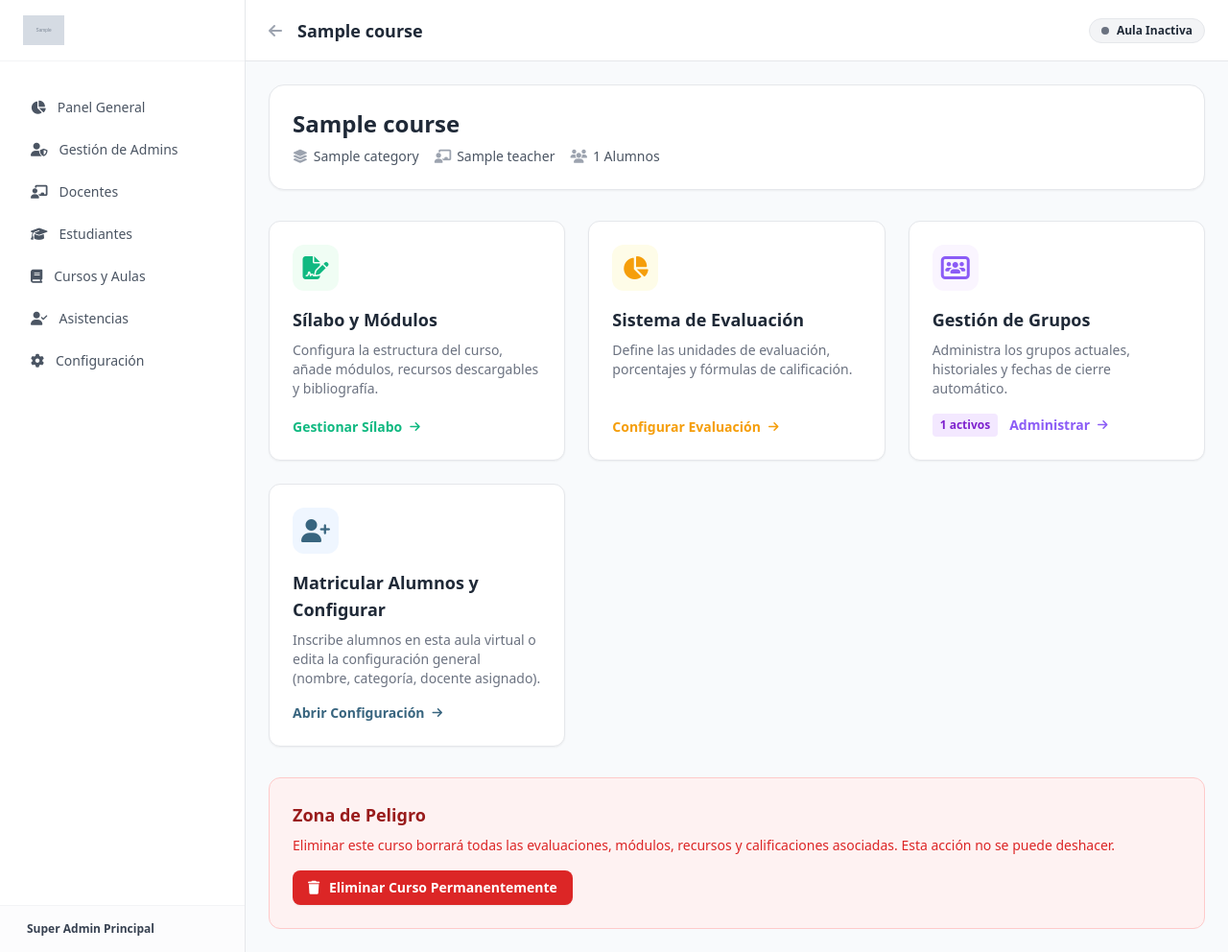
After one commit to grissellican/HSEProject, a Django app: template templates/dashboards/admin/admin_course_detail.html in a window 1280 px wide. The commit adds this page. Shown: the whole page at 96% size. Run offline with Django 5.2, Linux system fonts and the light colour scheme; the template is opened without the code that fills it: most values are stand-ins (such as "Sample title", 1, 10 or a date in 2020); grey boxes marked "Sample" are stand-in pictures; some libraries are stand-ins or nearby versions.

Commit message:
Cohorts v2.7

```diff
--- a/core/urls.py
+++ b/core/urls.py
@@ -37,6 +37,9 @@ urlpatterns = [
     path('admin/cursos/nuevo/', views.course_create, name='course_create'),
     path('admin/cursos/editar/<int:pk>/', views.course_update, name='course_update'),
     path('admin/cursos/eliminar/<int:pk>/', views.course_delete, name='course_delete'),
+
+    # Detalle de Curso para Admin
+    path('admin/curso/<int:course_id>/', views.admin_course_detail, name='admin_course_detail'),
 
     # Sílabo y Evaluación para Admin
     path('admin/curso/<int:course_id>/syllabus/editar/', views.admin_edit_syllabus, name='admin_edit_syllabus'),
--- a/templates/dashboards/admin/admin_attendance_course_detail.html
+++ b/templates/dashboards/admin/admin_attendance_course_detail.html
@@ -35,7 +35,7 @@
                 {% if active_cohorts %}
                 <div class="flex items-center">
                     <form method="GET" class="flex items-center space-x-2">
-                        <label for="cohort_id" class="text-sm font-semibold text-gray-600">Cohorte:</label>
+                        <label for="cohort_id" class="text-sm font-semibold text-gray-600">Grupo:</label>
                         <select name="cohort_id" id="cohort_id" class="rounded-lg border-gray-300 text-sm focus:border-[#38657f] focus:ring-[#38657f] py-1.5 px-3" onchange="this.form.submit()">
                             {% for c in active_cohorts %}
                             <option value="{{ c.id }}" {% if current_cohort and current_cohort.id == c.id %}selected{% endif %}>{{ c.name }}</option>
--- /dev/null
+++ b/templates/dashboards/admin/admin_course_detail.html
@@ -0,0 +1,152 @@
+{% load static %}
+<!DOCTYPE html>
+<html lang="es" class="h-full bg-gray-50">
+<head>
+    <meta charset="UTF-8">
+    <meta name="viewport" content="width=device-width, initial-scale=1.0">
+    <title>Detalle de Curso - Administrador</title>
+    <script src="https://cdn.tailwindcss.com"></script>
+    <link rel="stylesheet" href="https://cdnjs.cloudflare.com/ajax/libs/font-awesome/6.4.0/css/all.min.css">
+    {% if platform_settings and platform_settings.logo %}
+        <link rel="icon" href="{{ platform_settings.logo.url }}">
+    {% else %}
+        <link rel="icon" type="image/jpeg" href="{% static 'images/logo.jpeg' %}">
+    {% endif %}
+</head>
+<body class="h-full flex overflow-hidden font-sans text-gray-900">
+
+    {% include 'dashboards/admin/_admin_sidebar.html' %}
+
+    <!-- CONTENEDOR PRINCIPAL -->
+    <div class="md:pl-64 flex flex-col flex-1 w-0 overflow-hidden">
+
+        <!-- BARRA SUPERIOR -->
+        <div class="relative z-10 flex-shrink-0 flex h-16 bg-white border-b border-gray-200">
+            <div class="flex-1 px-4 md:px-6 flex justify-between items-center">
+                <div class="flex items-center gap-4">
+                    <button onclick="window.toggleMobileSidebar()" class="md:hidden text-gray-500 hover:text-gray-700 focus:outline-none mr-2">
+                        <i class="fa-solid fa-bars text-lg"></i>
+                    </button>
+                    <a href="{% url 'admin_cursos' %}" class="text-gray-400 hover:text-gray-600 transition-colors" title="Volver al catálogo">
+                        <i class="fa-solid fa-arrow-left"></i>
+                    </a>
+                    <h1 class="text-lg font-bold text-gray-800 hidden sm:block truncate">{{ course.title }}</h1>
+                </div>
+
+                <div class="flex items-center space-x-4">
+                    {% if course.is_active %}
+                        <span class="inline-flex items-center px-3 py-1 rounded-full text-xs font-semibold bg-green-100 text-green-800 border border-green-200">
+                            <span class="h-2 w-2 bg-green-500 rounded-full mr-2"></span> Aula Activa
+                        </span>
+                    {% else %}
+                        <span class="inline-flex items-center px-3 py-1 rounded-full text-xs font-semibold bg-gray-100 text-gray-800 border border-gray-200">
+                            <span class="h-2 w-2 bg-gray-500 rounded-full mr-2"></span> Aula Inactiva
+                        </span>
+                    {% endif %}
+                </div>
+            </div>
+        </div>
+
+        <!-- CUERPO -->
+        <main class="flex-1 relative overflow-y-auto focus:outline-none bg-[#f8fafc] p-6">
+            <div class="max-w-6xl mx-auto">
+
+                <!-- Info Básica -->
+                <div class="bg-white rounded-2xl shadow-sm border border-gray-200 p-6 mb-8 flex flex-col md:flex-row md:items-center justify-between gap-4">
+                    <div>
+                        <h2 class="text-2xl font-black text-gray-800">{{ course.title }}</h2>
+                        <div class="mt-2 flex flex-wrap items-center gap-4 text-sm text-gray-600">
+                            <span class="flex items-center"><i class="fa-solid fa-layer-group text-gray-400 mr-1.5"></i> {{ course.category }}</span>
+                            <span class="flex items-center"><i class="fa-solid fa-chalkboard-user text-gray-400 mr-1.5"></i> {{ course.teacher.get_full_name|default:"Sin docente asignado" }}</span>
+                            <span class="flex items-center"><i class="fa-solid fa-users text-gray-400 mr-1.5"></i> {{ course.students.count }} Alumnos</span>
+                        </div>
+                    </div>
+                </div>
+
+                <!-- Tarjetas de Acción -->
+                <div class="grid grid-cols-1 md:grid-cols-2 lg:grid-cols-3 gap-6 mb-8">
+
+                    <!-- Sílabo -->
+                    <a href="{% url 'admin_edit_syllabus' course.id %}" class="bg-white rounded-xl shadow-sm border border-gray-200 p-6 hover:shadow-md hover:border-[#10b981] transition-all group flex flex-col h-full cursor-pointer">
+                        <div class="w-12 h-12 rounded-xl bg-green-50 flex items-center justify-center text-[#10b981] mb-4 group-hover:scale-110 transition-transform">
+                            <i class="fa-solid fa-file-signature text-2xl"></i>
+                        </div>
+                        <h3 class="text-lg font-bold text-gray-800 mb-2">Sílabo y Módulos</h3>
+                        <p class="text-sm text-gray-500 flex-1">Configura la estructura del curso, añade módulos, recursos descargables y bibliografía.</p>
+                        <div class="mt-4 text-[#10b981] text-sm font-semibold flex items-center">
+                            Gestionar Sílabo <i class="fa-solid fa-arrow-right ml-2 text-xs transition-transform group-hover:translate-x-1"></i>
+                        </div>
+                    </a>
+
+                    <!-- Evaluación -->
+                    <a href="{% url 'admin_edit_evaluation' course.id %}" class="bg-white rounded-xl shadow-sm border border-gray-200 p-6 hover:shadow-md hover:border-[#f59e0b] transition-all group flex flex-col h-full cursor-pointer">
+                        <div class="w-12 h-12 rounded-xl bg-yellow-50 flex items-center justify-center text-[#f59e0b] mb-4 group-hover:scale-110 transition-transform">
+                            <i class="fa-solid fa-chart-pie text-2xl"></i>
+                        </div>
+                        <h3 class="text-lg font-bold text-gray-800 mb-2">Sistema de Evaluación</h3>
+                        <p class="text-sm text-gray-500 flex-1">Define las unidades de evaluación, porcentajes y fórmulas de calificación.</p>
+                        <div class="mt-4 text-[#f59e0b] text-sm font-semibold flex items-center">
+                            Configurar Evaluación <i class="fa-solid fa-arrow-right ml-2 text-xs transition-transform group-hover:translate-x-1"></i>
+                        </div>
+                    </a>
+
+                    <!-- Grupos -->
+                    <a href="{% url 'admin_course_cohorts' course_id=course.id %}" class="bg-white rounded-xl shadow-sm border border-gray-200 p-6 hover:shadow-md hover:border-[#8b5cf6] transition-all group flex flex-col h-full cursor-pointer">
+                        <div class="w-12 h-12 rounded-xl bg-purple-50 flex items-center justify-center text-[#8b5cf6] mb-4 group-hover:scale-110 transition-transform">
+                            <i class="fa-solid fa-users-rectangle text-2xl"></i>
+                        </div>
+                        <h3 class="text-lg font-bold text-gray-800 mb-2">Gestión de Grupos</h3>
+                        <p class="text-sm text-gray-500 flex-1">Administra los grupos actuales, historiales y fechas de cierre automático.</p>
+                        <div class="mt-4 flex items-center gap-3">
+                            <span class="text-xs font-bold px-2 py-1 bg-purple-100 text-purple-700 rounded">{{ active_cohorts_count }} activos</span>
+                            <span class="text-[#8b5cf6] text-sm font-semibold flex items-center">
+                                Administrar <i class="fa-solid fa-arrow-right ml-2 text-xs transition-transform group-hover:translate-x-1"></i>
+                            </span>
+                        </div>
+                    </a>
+
+                    <!-- Matricular Alumnos / Configuración -->
+                    <a href="{% url 'course_update' course.id %}" class="bg-white rounded-xl shadow-sm border border-gray-200 p-6 hover:shadow-md hover:border-[#38657f] transition-all group flex flex-col h-full cursor-pointer">
+                        <div class="w-12 h-12 rounded-xl bg-blue-50 flex items-center justify-center text-[#38657f] mb-4 group-hover:scale-110 transition-transform">
+                            <i class="fa-solid fa-user-plus text-2xl"></i>
+                        </div>
+                        <h3 class="text-lg font-bold text-gray-800 mb-2">Matricular Alumnos y Configurar</h3>
+                        <p class="text-sm text-gray-500 flex-1">Inscribe alumnos en esta aula virtual o edita la configuración general (nombre, categoría, docente asignado).</p>
+                        <div class="mt-4 text-[#38657f] text-sm font-semibold flex items-center">
+                            Abrir Configuración <i class="fa-solid fa-arrow-right ml-2 text-xs transition-transform group-hover:translate-x-1"></i>
+                        </div>
+                    </a>
+                </div>
+
+                <!-- Zona de Peligro -->
+                <div class="bg-red-50 rounded-xl border border-red-200 p-6">
+                    <h3 class="text-lg font-bold text-red-800 mb-2">Zona de Peligro</h3>
+                    <p class="text-sm text-red-600 mb-4">Eliminar este curso borrará todas las evaluaciones, módulos, recursos y calificaciones asociadas. Esta acción no se puede deshacer.</p>
+                    <form action="{% url 'course_delete' course.id %}" method="POST" onsubmit="return confirm('¿Estás absolutamente seguro de eliminar esta aula del sistema? Perderás todos los datos y tareas.');">
+                        {% csrf_token %}
+                        <button type="submit" class="px-4 py-2 bg-red-600 text-white text-sm font-bold rounded-lg hover:bg-red-700 transition-colors cursor-pointer shadow-sm">
+                            <i class="fa-solid fa-trash mr-1.5"></i> Eliminar Curso Permanentemente
+                        </button>
+                    </form>
+                </div>
+
+            </div>
+        </main>
+    </div>
+
+    <!-- Script para sidebar móvil -->
+    <script>
+        window.toggleMobileSidebar = function() {
+            const sidebar = document.getElementById('mobile-sidebar');
+            const overlay = document.getElementById('mobile-sidebar-overlay');
+            if (sidebar.classList.contains('-translate-x-full')) {
+                sidebar.classList.remove('-translate-x-full');
+                overlay.classList.remove('hidden');
+            } else {
+                sidebar.classList.add('-translate-x-full');
+                overlay.classList.add('hidden');
+            }
+        };
+    </script>
+</body>
+</html>
--- a/templates/dashboards/student/student_evaluation_detail.html
+++ b/templates/dashboards/student/student_evaluation_detail.html
@@ -134,7 +134,7 @@
                     <div class="bg-white rounded-md border border-gray-200 shadow-sm p-6 text-center">
                         <i class="fa-solid fa-lock text-3xl text-gray-500 mb-3"></i>
                         <h3 class="text-lg font-bold text-gray-800 mb-2">Curso Culminado</h3>
-                        <p class="text-gray-500 text-sm mb-6 max-w-md mx-auto">Esta cohorte ha finalizado. Los recursos están en modo de solo lectura y no se permiten nuevas entregas.</p>
+                        <p class="text-gray-500 text-sm mb-6 max-w-md mx-auto">Este grupo ha finalizado. Los recursos están en modo de solo lectura y no se permiten nuevas entregas.</p>
                         <a href="{% url 'student_course_home' course_id=course.id %}" class="px-5 py-2.5 bg-gray-100 text-gray-700 text-sm font-semibold rounded hover:bg-gray-200 transition-colors">Volver al curso</a>
                     </div>
                     {% elif is_past_due and not submission %}
--- a/templates/dashboards/student/student_exam_detail.html
+++ b/templates/dashboards/student/student_exam_detail.html
@@ -134,7 +134,7 @@
                     <div class="bg-white rounded-md border border-gray-200 shadow-sm p-6 text-center">
                         <i class="fa-solid fa-lock text-3xl text-gray-500 mb-3"></i>
                         <h3 class="text-lg font-bold text-gray-800 mb-2">Curso Culminado</h3>
-                        <p class="text-gray-500 text-sm mb-6 max-w-md mx-auto">Esta cohorte ha finalizado. Los recursos están en modo de solo lectura y no se permiten nuevas entregas.</p>
+                        <p class="text-gray-500 text-sm mb-6 max-w-md mx-auto">Este grupo ha finalizado. Los recursos están en modo de solo lectura y no se permiten nuevas entregas.</p>
                         <a href="{% url 'student_course_home' course_id=course.id %}" class="px-5 py-2.5 bg-gray-100 text-gray-700 text-sm font-semibold rounded hover:bg-gray-200 transition-colors">Volver al curso</a>
                     </div>
                     {% elif is_past_due and not submission %}
--- a/templates/dashboards/teacher/teacher_attendance_upload.html
+++ b/templates/dashboards/teacher/teacher_attendance_upload.html
@@ -139,7 +139,7 @@
                         {% csrf_token %}
                         <div class="grid grid-cols-1 md:grid-cols-3 gap-6">
                             <div>
-                                <label class="block text-sm font-bold text-gray-700 mb-1">Cohorte *</label>
+                                <label class="block text-sm font-bold text-gray-700 mb-1">Grupo *</label>
                                 {{ form.cohort }}
                             </div>
                             <div>
@@ -175,7 +175,7 @@
                             <thead>
                                 <tr class="border-b border-gray-200 text-[10px] font-black text-gray-500 uppercase tracking-widest">
                                     <th class="px-5 py-3 bg-gray-50">Fecha</th>
-                                    <th class="px-5 py-3 bg-gray-50">Cohorte</th>
+                                    <th class="px-5 py-3 bg-gray-50">Grupo</th>
                                     <th class="px-5 py-3 bg-gray-50">Descripción</th>
                                     <th class="px-5 py-3 bg-gray-50">Subido por</th>
                                     <th class="px-5 py-3 bg-gray-50 text-center">Asistencias</th>
--- a/templates/dashboards/teacher/teacher_students.html
+++ b/templates/dashboards/teacher/teacher_students.html
@@ -49,13 +49,13 @@
                     <div class="flex flex-col md:flex-row md:items-center justify-between gap-4">
                         <div>
                             <h3 class="text-lg font-bold text-gray-800">{{ course.title }}</h3>
-                            <p class="text-sm text-gray-400 mt-0.5">{{ student_grades|length }} estudiantes matriculados {% if current_cohort %}en la Cohorte: {{ current_cohort.name }}{% endif %} · {{ total_assignments }} tareas/evaluaciones en total</p>
+                            <p class="text-sm text-gray-400 mt-0.5">{{ student_grades|length }} estudiantes matriculados {% if current_cohort %}en el Grupo: {{ current_cohort.name }}{% endif %} · {{ total_assignments }} tareas/evaluaciones en total</p>
                         </div>
 
                         <div class="flex items-center gap-4">
                             {% if active_cohorts %}
                             <form method="GET" class="flex items-center space-x-2">
-                                <label for="cohort_id" class="text-sm font-semibold text-gray-600">Cohorte:</label>
+                                <label for="cohort_id" class="text-sm font-semibold text-gray-600">Grupo:</label>
                                 <select name="cohort_id" id="cohort_id" class="rounded-lg border-gray-300 text-sm focus:border-[#38657f] focus:ring-[#38657f] py-2 px-3" onchange="this.form.submit()">
                                     {% for c in active_cohorts %}
                                     <option value="{{ c.id }}" {% if current_cohort and current_cohort.id == c.id %}selected{% endif %}>{{ c.name }}</option>
```
Also changed, not shown: core/forms.py (+5 -5 lines), core/views.py (+23 -5 lines), templates/dashboards/admin.html (+3 -19 lines), templates/dashboards/admin/admin_course_cohorts.html (+16 -15 lines).
